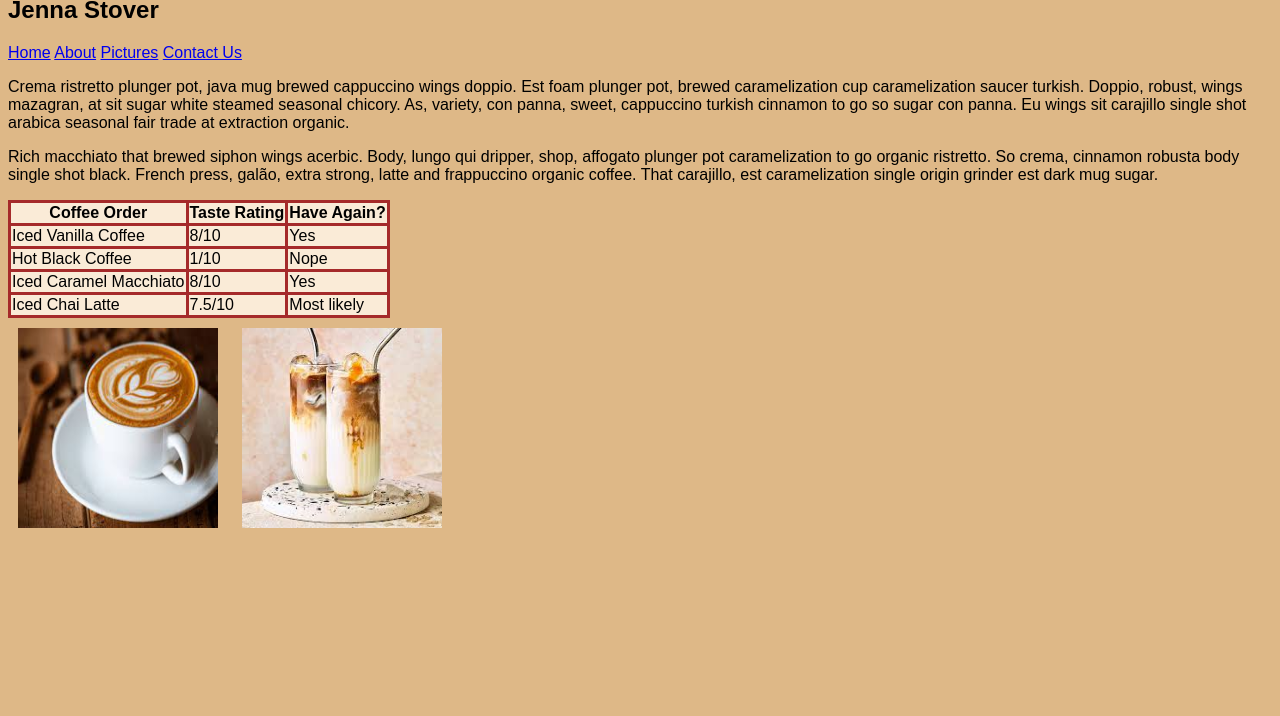
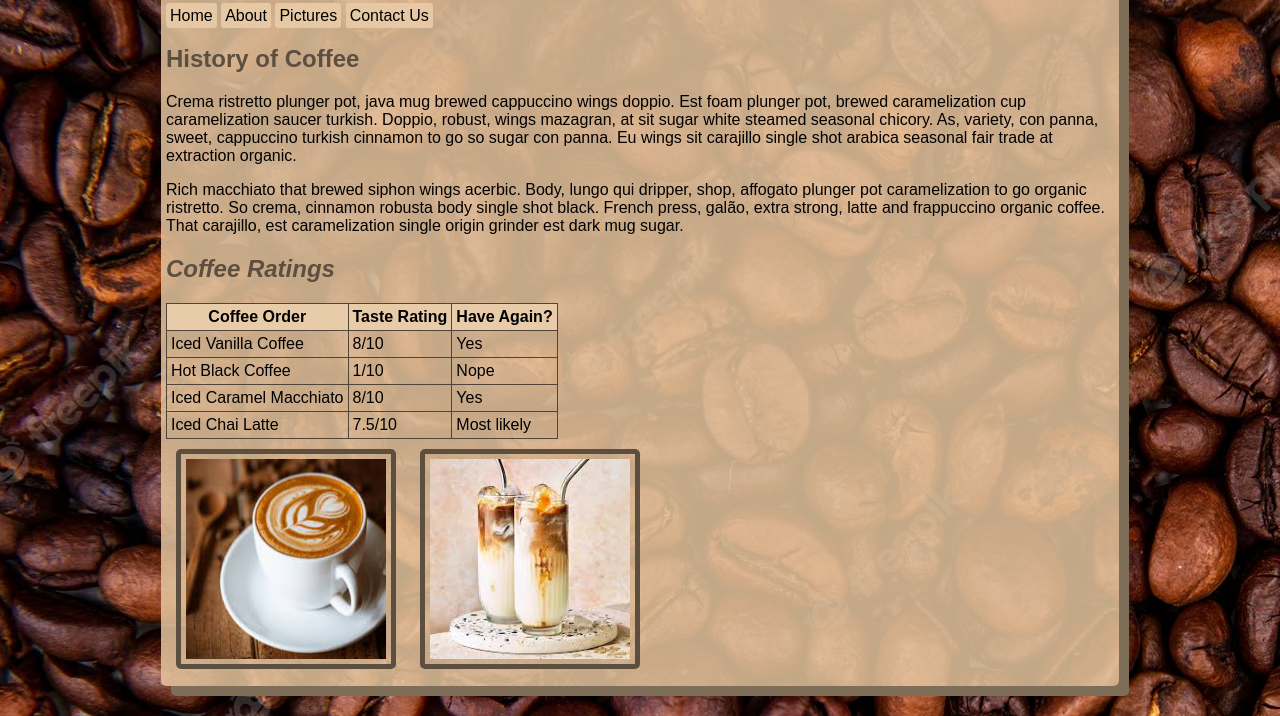
Before and after one commit to jenna-stover/jenna-stover.github.io, a plain HTML site: page assignments/assignment2/coffee.html in a window 1280 px wide. Shown: the part 84-800 px from the top of the page. Drawn offline with Linux system fonts and the light colour scheme.

Commit message:
updated styling

```diff
--- a/assignments/assignment2/coffee.html
+++ b/assignments/assignment2/coffee.html
@@ -1,22 +1,29 @@
 <!--Jenna Stover, CSCE 242-001 */ -->
 <!DOCTYPE html>
-<html lang = "en"></html>
+<html lang = "en">
+    <head>
+        <title>Coffee!</title>
+        <link rel="stylesheet" href="coffeestyles.css"/>
+    </head>
+    <body>
+        <div id="content">
+        <h1>Coffee Lover</h1>
 
-<body>
-    <h1>Coffee Lover</h1>
-    <h2>Jenna Stover</h2>
-    <link rel="stylesheet" href="coffeestyles.css">
-
+        <nav id="main-nav">
             <a href="../../index.html">Home</a>
             <a href="#">About</a>
             <a href="#">Pictures</a>
             <a href="#">Contact Us</a>
+        </nav>
+
+        <h2>History of Coffee</h2>
 
         <p>Crema ristretto plunger pot, java mug brewed cappuccino wings doppio. Est foam plunger pot, brewed caramelization cup caramelization saucer turkish. Doppio, robust, wings mazagran, at sit sugar white steamed seasonal chicory. As, variety, con panna, sweet, cappuccino turkish cinnamon to go so sugar con panna. Eu wings sit carajillo single shot arabica seasonal fair trade at extraction organic.
         </p>
 
         <p>Rich macchiato that brewed siphon wings acerbic. Body, lungo qui dripper, shop, affogato plunger pot caramelization to go organic ristretto. So crema, cinnamon robusta body single shot black. French press, galão, extra  strong, latte and frappuccino organic coffee. That carajillo, est caramelization single origin grinder est dark mug sugar.</p>
 
+        <h2 id="coffee-ratings">Coffee Ratings</h2>
         <table>
             <tr>
                 <th>Coffee Order</th>
@@ -45,3 +52,6 @@
 
         <img src="images/coffee1.jfif" alt="Hot Coffee">
         <img src="images/coffee2.jfif" alt="Iced Coffee">
+        </div>
+    </body>
+</html>
--- a/assignments/assignment2/coffeestyles.css
+++ b/assignments/assignment2/coffeestyles.css
@@ -1,18 +1,52 @@
 body {
-    background-color:burlywood;
+    font-family: Arial, Helvetica, sans-serif;
+    background: url(images/coffee-background.jpg);
+}
+
+#content {
+    background: rgba(229, 198, 159, 0.85);
+    width: 75%;
+    margin: auto;
+    padding: 3px 5px;
+    border-radius: 5px;
+    box-shadow: 10px 10px #7E6D57;
+}
+
+#main-nav a {
+    text-decoration: none;
+    background: #E6C9A4;
+    color: black;
+    padding: 4px;
+    border-radius: 3px;
+}
+
+#main-nav a:hover {
+    background: #AC9577;
 }
 
 table {
     border-collapse: collapse;
 }
 
-h1 {
-    color: brown;
+td, th {
+    border: 1px solid #504538;
+    padding: 4px;
 }
 
-td, th {
-    border: 3px solid brown;
-    background-color: antiquewhite;
+th {
+    background: #E8CCA9;
+}
+
+h1 {
+    color: #453B30;
+}
+
+h2 {
+    color: #5C4F40
+}
+
+#coffee-ratings {
+    font-style: italic;
 }
 
 body {
@@ -23,4 +57,7 @@ img {
     width: 200px;
     height: 200px;
     margin: 10px;
+    border: 5px solid #5c4f40;
+    border-radius: 5px;
+    padding: 5px;
 }
```
Also changed, not shown: assignments/assignment2/images/coffee-background.jpg (added), 2 other files. Lines whose indentation alone changed are shown as unchanged.
